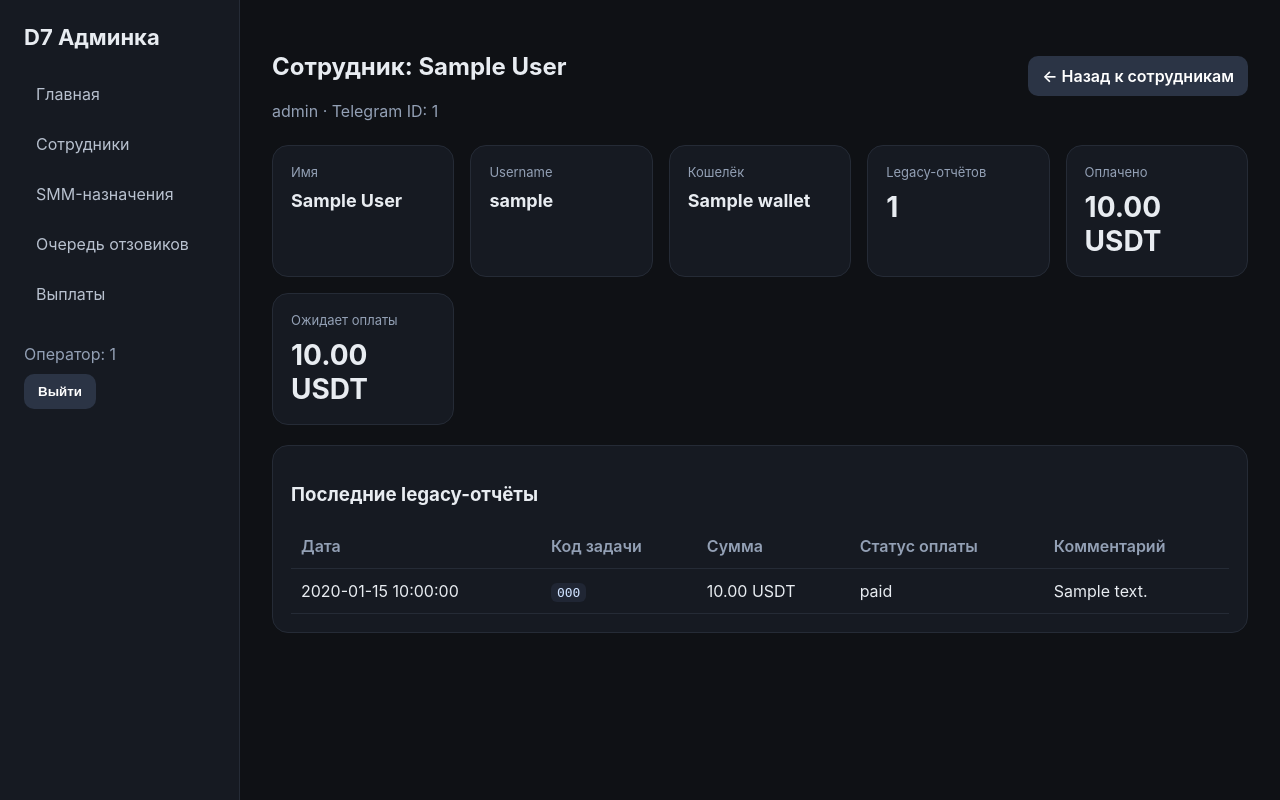
After one commit to hamzanewboy04-a11y/d7-designers-bot, a FastAPI app: template web/templates/employee_detail.html in a window 1280 px wide. The commit adds this page. Run offline with FastAPI, Linux system fonts and the light colour scheme; the template is opened without the code that fills it: most values are stand-ins (such as "Sample title", 1, 10 or a date in 2020); parts of the project's set-up code (start-up, migrations or seed data) failed here and were passed over.

Commit message:
feat: add employee history view for legacy designer reports

```diff
--- a/web/app.py
+++ b/web/app.py
@@ -246,7 +246,59 @@ async def employees_page(request: Request):
     return TEMPLATES.TemplateResponse(
         request=request,
         name="employees.html",
-        context={"request": request, "title": "Employees", "employees": employees, "operator_id": operator},
+        context={"request": request, "title": "Сотрудники", "employees": employees, "operator_id": operator},
+    )
+
+
+@app.get("/admin/employees/{telegram_id}", response_class=HTMLResponse)
+async def employee_detail_page(request: Request, telegram_id: int):
+    operator = await require_operator(request)
+    if isinstance(operator, RedirectResponse):
+        return operator
+
+    ok, err = await ensure_db()
+    if not ok and _pg_session_factory is None:
+        return HTMLResponse(f"<h1>D7 Админка</h1><p>База недоступна</p><pre>{err}</pre>", status_code=503)
+
+    if _pg_session_factory is not None:
+        employee_service = EmployeeService(PostgresEmployeeReadRepository(_pg_session_factory))
+        employees = await employee_service.list_active()
+        employee = next((item for item in employees if item.telegram_id == telegram_id), None)
+    else:
+        employee = await db.get_employee_by_telegram_id(telegram_id)
+
+    if not employee:
+        return HTMLResponse("<h1>Сотрудник не найден</h1>", status_code=404)
+
+    payment = {"paid_usdt": 0.0, "pending_usdt": 0.0, "report_count": 0}
+    reports: list[dict] = []
+    try:
+        payment = await db.get_designer_payment_summary(telegram_id)
+        raw_reports = await db.list_designer_reports(telegram_id, limit=50)
+        reports = [
+            {
+                "report_date": row[0],
+                "task_code": row[1],
+                "cost_usdt": float(row[2]),
+                "payment_status": row[3],
+                "payment_comment": row[4] or "",
+            }
+            for row in raw_reports
+        ]
+    except Exception as exc:
+        logger.warning("Legacy designer report data unavailable for %s: %s", telegram_id, exc)
+
+    return TEMPLATES.TemplateResponse(
+        request=request,
+        name="employee_detail.html",
+        context={
+            "request": request,
+            "title": f"Сотрудник {employee.display_name}",
+            "employee": employee,
+            "payment": payment,
+            "reports": reports,
+            "operator_id": operator,
+        },
     )
 
 
--- /dev/null
+++ b/web/templates/employee_detail.html
@@ -0,0 +1,39 @@
+{% extends 'base.html' %}
+{% block content %}
+<div class="topbar">
+  <div>
+    <h2>Сотрудник: {{ employee.display_name }}</h2>
+    <div class="subtitle">{{ employee.role or '—' }} · Telegram ID: {{ employee.telegram_id or '—' }}</div>
+  </div>
+  <div>
+    <a class="button secondary" href="/admin/employees">← Назад к сотрудникам</a>
+  </div>
+</div>
+
+<div class="cards compact">
+  <div class="card"><div class="label">Имя</div><div class="value small">{{ employee.display_name }}</div></div>
+  <div class="card"><div class="label">Username</div><div class="value small">{{ employee.username or '—' }}</div></div>
+  <div class="card"><div class="label">Кошелёк</div><div class="value small">{{ employee.wallet or '—' }}</div></div>
+  <div class="card"><div class="label">Legacy-отчётов</div><div class="value">{{ payment.report_count }}</div></div>
+  <div class="card"><div class="label">Оплачено</div><div class="value">{{ '%.2f'|format(payment.paid_usdt) }} USDT</div></div>
+  <div class="card"><div class="label">Ожидает оплаты</div><div class="value">{{ '%.2f'|format(payment.pending_usdt) }} USDT</div></div>
+</div>
+
+<div class="section">
+  <h3>Последние legacy-отчёты</h3>
+  <table>
+    <thead><tr><th>Дата</th><th>Код задачи</th><th>Сумма</th><th>Статус оплаты</th><th>Комментарий</th></tr></thead>
+    <tbody>
+      {% for item in reports %}
+      <tr>
+        <td>{{ item.report_date }}</td>
+        <td><code>{{ item.task_code }}</code></td>
+        <td>{{ '%.2f'|format(item.cost_usdt) }} USDT</td>
+        <td>{{ item.payment_status }}</td>
+        <td>{{ item.payment_comment or '—' }}</td>
+      </tr>
+      {% endfor %}
+    </tbody>
+  </table>
+</div>
+{% endblock %}
```
Also changed, not shown: d7_bot/db.py (+43 -0 lines), web/templates/employees.html (+7 -2 lines).
